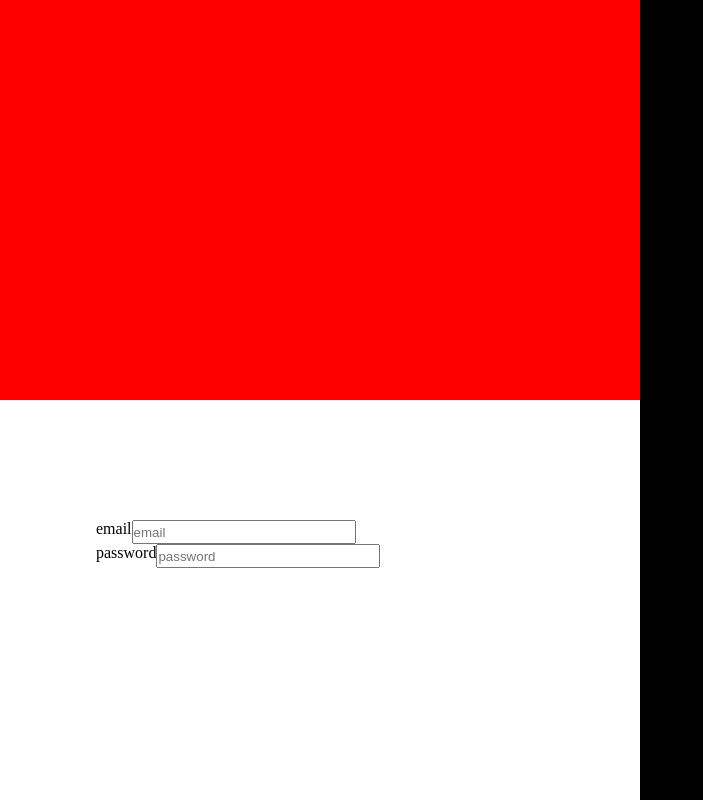
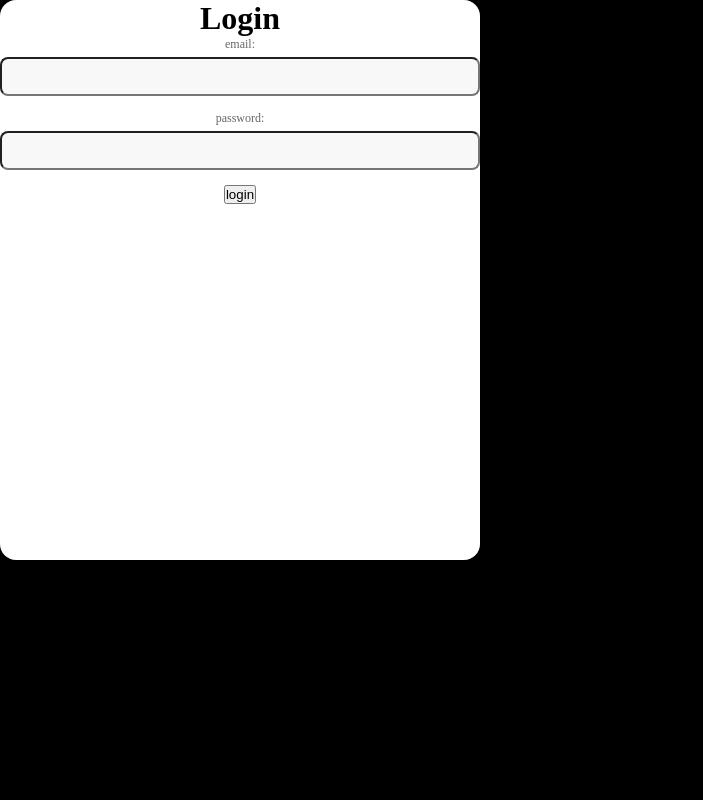
Before and after one commit to Dhanush046/Music-recommendation, a React (Create React App) app: page / in a window 1280 px wide. Shown: the whole page, without its empty margins (0-703 px from the left). Built offline with nearby package versions, Linux system fonts and the light colour scheme.

Commit message:
login-09:03

```diff
--- a/src/login/Login.jsx
+++ b/src/login/Login.jsx
@@ -4,19 +4,21 @@ const Login = () => {
   return (
     <div className="main">
       <div className="left">
-        <div className="login"></div>
-        <div className="email">
-          <div className="emailwrapper">
-            <div className="emaillabelwrap">
-              <label htmlFor="email1">email</label>
-              <input type="email" className="email1" placeholder="email" />
+        <form>
+          <div className="login">
+            <h1>Login</h1>
+
+            <div className="form-group">
+              <label htmlFor="email">email:</label>
+              <input type="email" name="email" id="email" />
             </div>
-            <div className="pwlabelwrapper">
-              <label htmlFor="pw1">password</label>
-             <input type="password" className="pw" placeholder="password" />
+            <div className="form-group">
+              <label htmlFor="password">password:</label>
+              <input type="password" name="password" id="password" />
             </div>
+            <input type="submit" value="login"/>
           </div>
-        </div>
+        </form>
       </div>
       <div className="right"></div>
     </div>
--- a/src/login/login.css
+++ b/src/login/login.css
@@ -15,7 +15,7 @@
     background-color: black;
     position: relative;
 }
-.email{
+/* .email{
     position: relative;
     display: flex;
     align-items: center;
@@ -24,35 +24,78 @@
     height: 50%;
     width: 100%;
     background-color: white;
-}
-.email1{
+    justify-content: space-around;
+} */
+/* .email1{
     position: relative;
     width: 50%;
     height: 1.5rem;
 
-}
-.pw{
+} */
+/* .pw{
     position: relative;
     width: 50%;
     height: 1.5rem;
-}
-.emailwrapper{
+} */
+/* .emailwrapper{
     position: relative;
     display: flex;
     height: 40%;
     width: 70%;
     flex-direction: column;
 
+} */
+form{
+    display: block;
+    position: relative;
 }
-.login{
-    height: 50%;
+form:after{
+    content: '';
+    display: block;
+    position: absolute;
+    top: -5px;
+    left: -5px;
+    right: -5px;
+    bottom: -5px;
+    z-index: 1;
+}
+form .login{
+    height: 35em;
     position: relative;
+    width: 30em;
+    background-color: white;
+    justify-content: space-between;
+    border-radius: 1em;
+    display: block;
+    flex-direction: column;
+    align-items: center;
+
+}
+form .login .form-group{
+    display: block;
+    color: #666;
+    margin-bottom: 15px;
     width: 100%;
-    background-color: red;
 }
-label{
+.login .form-group label{
+    display: block;
+    color: #666;
+    font-size: 12px;
+    margin-bottom: 5px;
+    transition: 0.4s;
+}
+form .login .form-group input{
+    display: block;
+    width: 100%;
+    padding: 10px 15px;
+    background-color: #f8f8f8;
+    border-radius: 8px;
+    transition: 0.4s;
+}
+
+/* label{
     position: relative;
-    /* width: 30%; */
+    width: 30%;
     text-align: left;
 
 }
@@ -65,4 +108,4 @@ label{
     position: relative;
     display: flex;
     flex-direction: row;
-}
+} */
```
